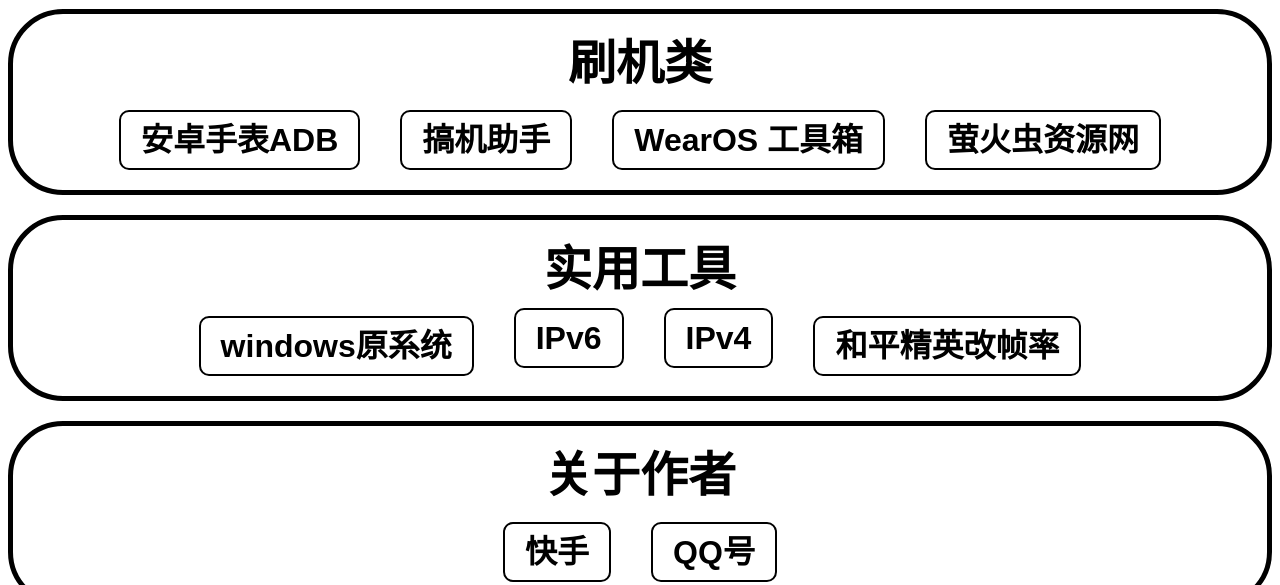
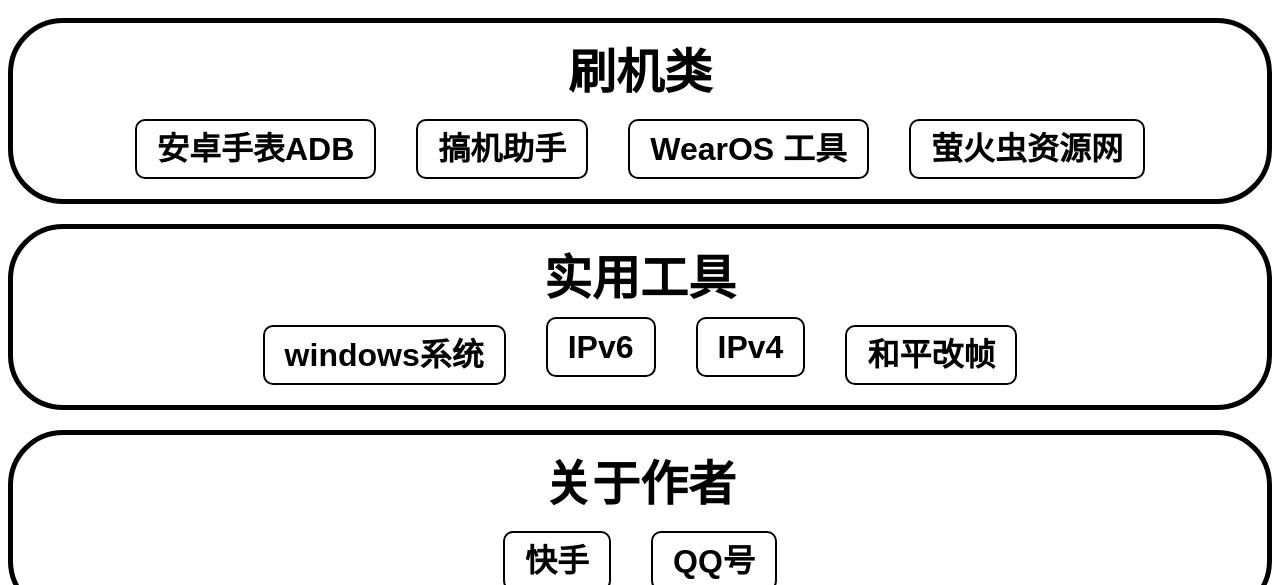
Before and after one commit to Lixiangzen/123, a plain HTML site: page index.html in a window 1280 px wide. Shown: the part 741-1326 px from the top of the page. Drawn offline with Linux system fonts and the light colour scheme.

Commit message:
Update index.html

```diff
--- a/index.html
+++ b/index.html
@@ -15,7 +15,7 @@
 			padding: 0px;
 		}
 		header{
-			height: 300px;
+			height: 309px;
 			border-radius: 65px;
 			background-color: #000000;
 			color: #ffffff;
@@ -176,7 +176,7 @@
 				</li>
 
 				<li><!--WearOS 工具箱-->
-					<a href="https://down.wsyhn.com/23_266323">WearOS 工具箱</a>
+					<a href="https://down.wsyhn.com/23_266323">WearOS 工具</a>
 				</li>
 
 
@@ -194,7 +194,7 @@
 
 
 				<li><!--安卓手表ADB-->
-				<a href="https://next.itellyou.cn/Original/">windows原系统</a>
+				<a href="https://next.itellyou.cn/Original/">windows系统</a>
 				</li>
 
 				<li><!--安卓手表ADB-->
@@ -206,7 +206,7 @@
 				</li>
 
 				<li><!--安卓手表ADB-->
-				<a href="https://www.pubgtool.cn/d/">和平精英改帧率</a>
+				<a href="https://www.pubgtool.cn/d/">和平改帧</a>
 				</li>
 			</ul>
 			</div>
```
